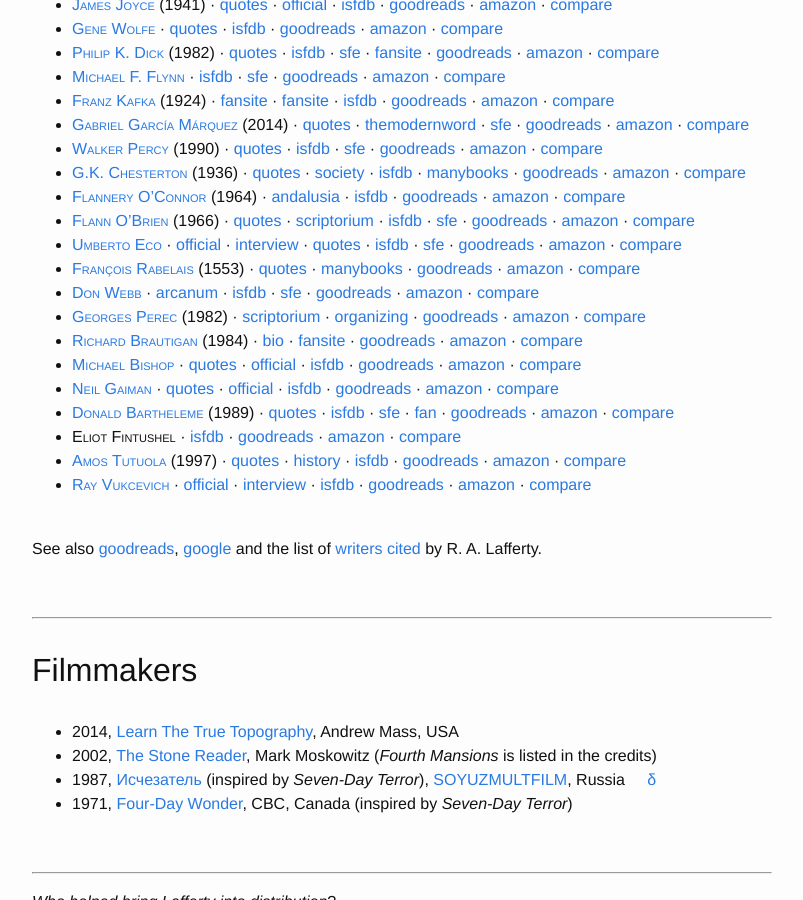
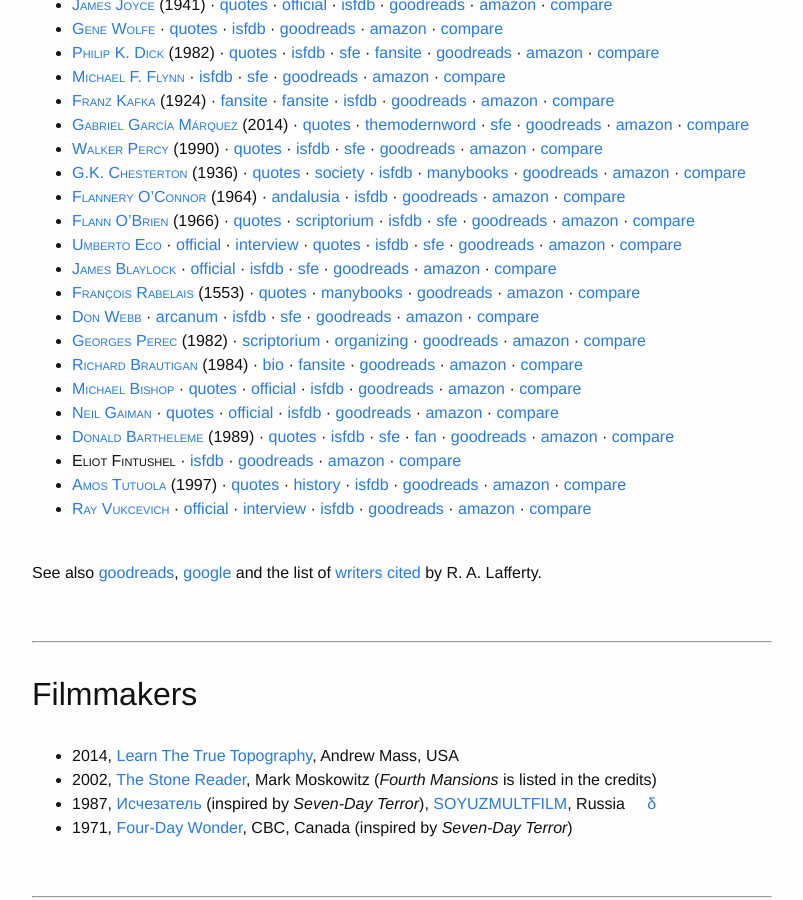
Before and after one commit to ralafferty/ralafferty.github.io, a Jekyll site: the page built from related.md, in a window 1280 px wide and 900 px high, scrolled down 825 px. Shown: the whole window, without its empty margins (238-1041 px from the left). Built offline with Jekyll 4.4.1, drawn with Linux system fonts in a browser that asks for light colours; nearby versions of some CDN libraries.

Commit message:
add James Blaylock

```diff
--- a/related.md
+++ b/related.md
@@ -199,6 +199,13 @@
 &middot; [goodreads](http://www.goodreads.com/author/show/1730.Umberto_Eco)
 &middot; [amazon](http://www.amazon.com/Umberto-Eco/e/B000APW210)
 &middot; [compare](https://www.google.com/search?q=%22r.a.+lafferty%22+%22umberto+eco%22 "10k results")
+  * <span class="stitle">[James Blaylock](http://en.wikipedia.org/wiki/James_Blaylock "American fantasy author ... noted for a distinctive, humorous style, as well as being one of the pioneers of the steampunk genre of science fiction.")</span>
+&middot; [official](http://jamespblaylock.com/)
+&middot; [isfdb](http://www.isfdb.org/cgi-bin/ea.cgi?177)
+&middot; [sfe](http://www.sf-encyclopedia.com/entry/blaylock_james_p)
+&middot; [goodreads](http://www.goodreads.com/author/show/86475.James_P_Blaylock)
+&middot; [amazon](http://www.amazon.com/James-P.-Blaylock/e/B000APVTF0)
+&middot; [compare](https://www.google.com/search?q=%22r.a.+lafferty%22+%22james+blaylock%22 "10k results")
   * <span class="stitle">[François Rabelais](http://en.wikipedia.org/wiki/Fran%C3%A7ois_Rabelais "...was a major French Renaissance writer, doctor, Renaissance humanist, monk and Greek scholar. He has historically been regarded as a writer of fantasy, satire, the grotesque, bawdy jokes and songs.")</span> (1553)
 &middot; [quotes](http://en.wikiquote.org/wiki/Fran%C3%A7ois_Rabelais)
 &middot; [manybooks](http://manybooks.net/authors/rabelais.html)
```
